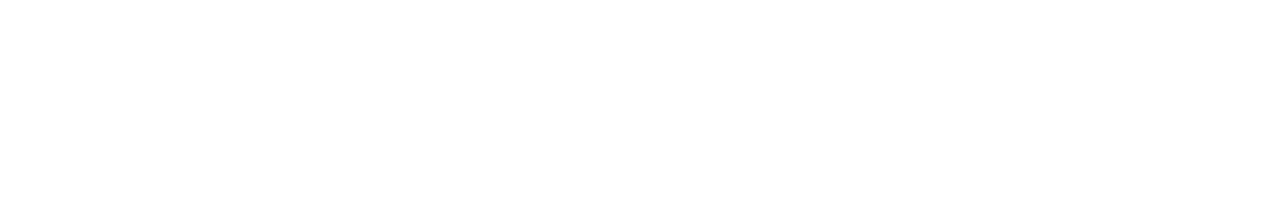
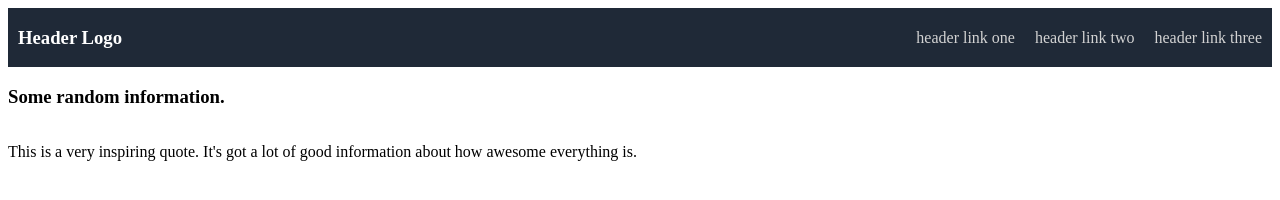
Before and after one commit to sweatylolz/landing-page, a plain HTML site: page index.html in a window 1280 px wide. Drawn offline with Linux system fonts and the light colour scheme.

Commit message:
add divs to seperate page and add header with some style

```diff
--- a/index.html
+++ b/index.html
@@ -3,12 +3,32 @@
 <head>
     <meta charset="UTF-8">
     <meta name="viewport" content="width=device-width, initial-scale=1.0">
+    <meta http-equiv="X-UA-Compatible" content="ie=edge">
     <title>Landing Page</title>
-    <link rel="stylesheet" type="text/css" href="styles.css" />
+    <link rel="stylesheet" href="./styles.css">
 </head>
 <body>
 
+<div id="header">
+    <h3>Header Logo</h3>
+    <div id="links">
+        <a href="url">header link one</a>
+        <a href="url">header link two</a>
+        <a href="url">header link three</a>
 
+    </div>
+</div>
+
+<div id="body1">
+    <h3>Some random information.</h3>
+</div>
+
+<div id="body2">
+    <p>This is a very inspiring quote. It's got a lot of good
+        information about how awesome everything is.</p>
+</div>
+
+<div id="footer"></div>
 
 
 
--- a/styles.css
+++ b/styles.css
@@ -1,3 +1,29 @@
 body {
+    display: flex;
+    flex-direction: column;
+}
 
+#header {
+    display: flex;
+    flex-direction: row;
+    background: #1F2937;
+    color: white;
+    justify-content: space-between;
+    align-items: center;
+    padding-left: 10px;
+    padding-right: 10px;
 }
+
+a {
+    color: lightgray;
+    text-decoration: none;
+}
+
+a:hover {
+    color: rgb(148, 148, 148);
+}
+
+#links {
+    display: flex;
+    gap: 20px;
+}
```
